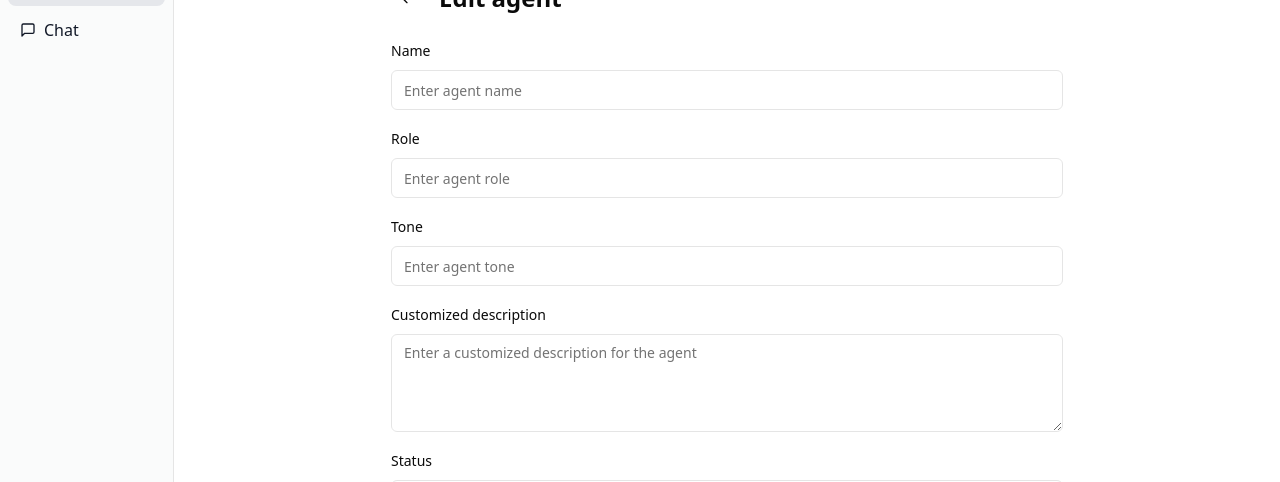
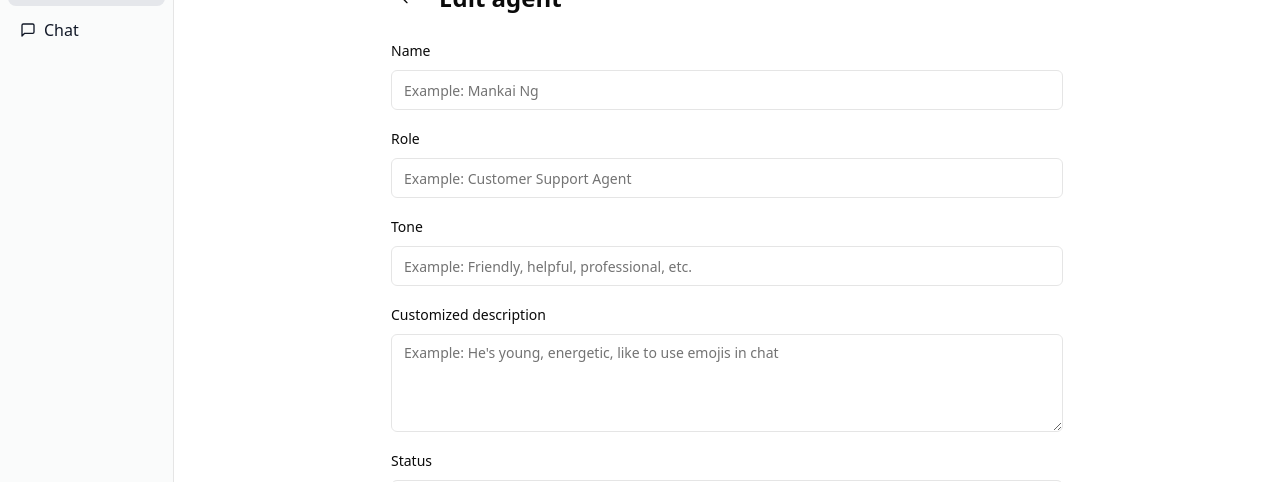
Before and after one commit to mankaistep/fast-ai-rewrite-app, a Next.js app: page /a/agents/1 in a window 1280 px wide. Shown: the part 146-628 px from the top of the page. Built offline with nearby package versions, Linux system fonts and the light colour scheme; no server answers.

Commit message:
Set placeholder for agent creating page

```diff
--- a/src/app/(cms)/a/agents/[id]/page.tsx
+++ b/src/app/(cms)/a/agents/[id]/page.tsx
@@ -179,7 +179,7 @@ export default function AgentPage({ params }: { params: { id: string } }) {
                                 name="name"
                                 value={agent.name}
                                 onChange={handleInputChange}
-                                placeholder="Enter agent name"
+                                placeholder="Example: Mankai Ng"
                                 required
                             />
                         )}
@@ -194,7 +194,7 @@ export default function AgentPage({ params }: { params: { id: string } }) {
                                 name="role"
                                 value={agent.role}
                                 onChange={handleInputChange}
-                                placeholder="Enter agent role"
+                                placeholder="Example: Customer Support Agent"
                                 required
                             />
                         )}
@@ -209,7 +209,7 @@ export default function AgentPage({ params }: { params: { id: string } }) {
                                 name="tone"
                                 value={agent.tone}
                                 onChange={handleInputChange}
-                                placeholder="Enter agent tone"
+                                placeholder="Example: Friendly, helpful, professional, etc."
                                 required
                             />
                         )}
@@ -224,7 +224,7 @@ export default function AgentPage({ params }: { params: { id: string } }) {
                                 name="description"
                                 value={agent.description}
                                 onChange={handleInputChange}
-                                placeholder="Enter a customized description for the agent"
+                                placeholder="Example: He's young, energetic, like to use emojis in chat"
                                 rows={4}
                             />
                         )}
```
